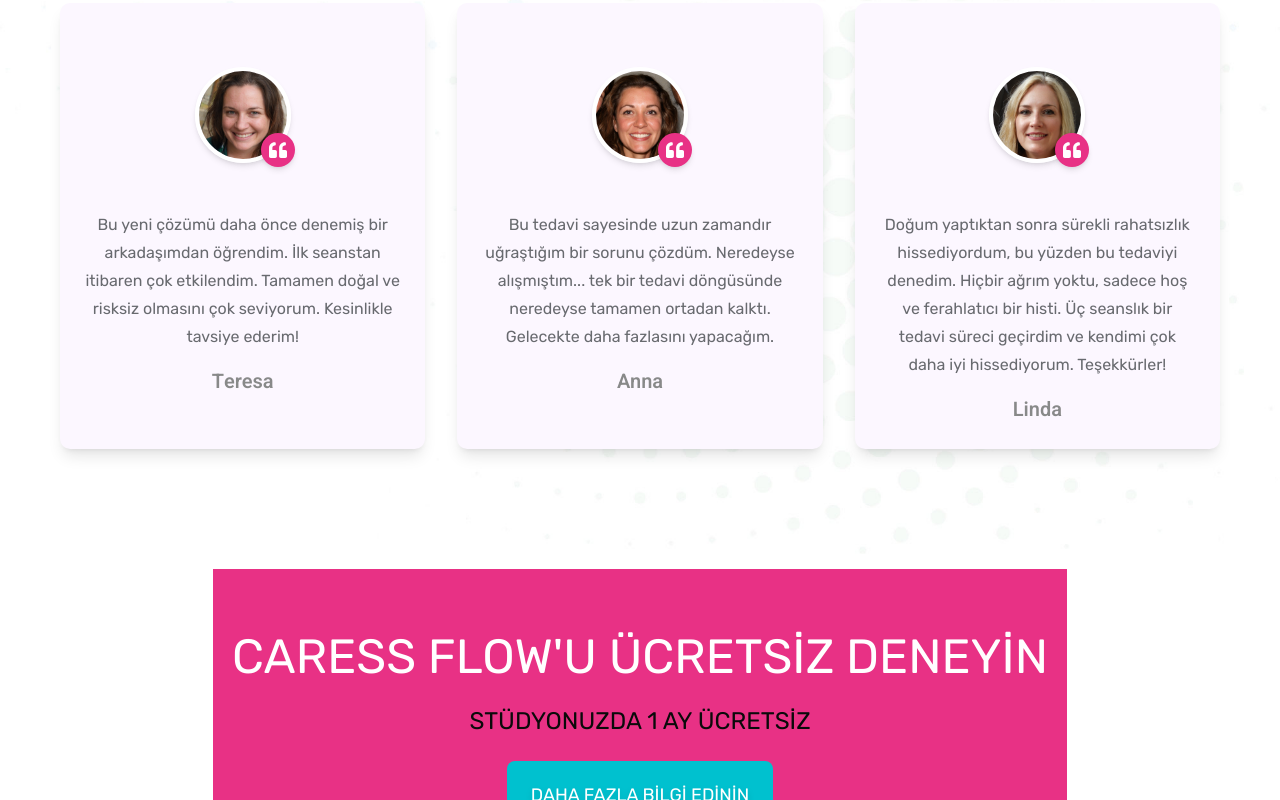
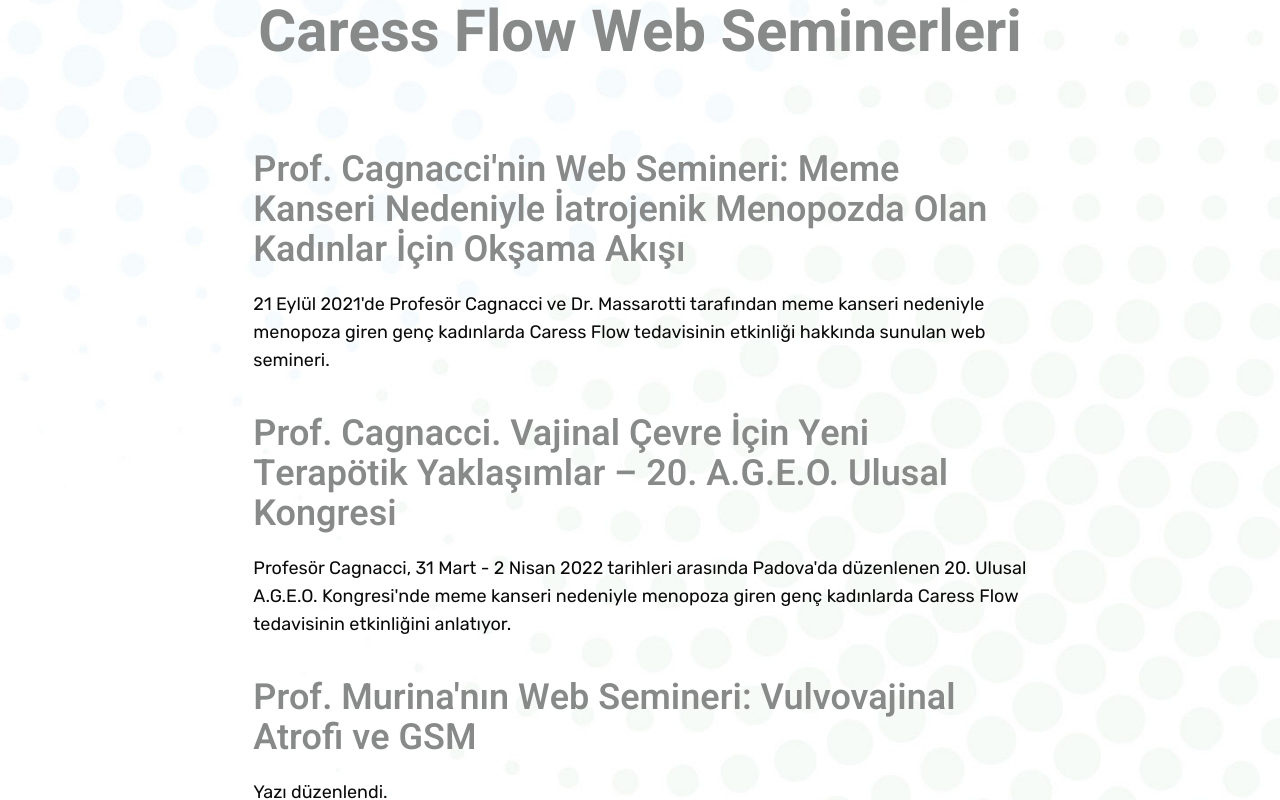
Before and after one commit to CodevorousLabs/Caressflow, a Next.js app in the folder client/: page /doktor-yorumlari in a window 1280 px wide. Shown: the part 860-1660 px from the top of the page. Built offline with nearby package versions, Linux system fonts and the light colour scheme.

Commit message:
feat: doctor feedback / webinar page is done

```diff
--- a/client/components/landingPageComponents/feedbacks/doctorFeedbacks/doctorFeedbacks.tsx
+++ b/client/components/landingPageComponents/feedbacks/doctorFeedbacks/doctorFeedbacks.tsx
@@ -1,55 +1,51 @@
 import MainComponent from "@/components/reusableComponents/mainComponent"
-import avatar1 from "@/public/assets/userAvatars/userAvatar1.jpg"
-import avatar2 from "@/public/assets/userAvatars/userAvatar2.jpg"
-import avatar3 from "@/public/assets/userAvatars/userAvatar3.jpg"
-import FeedbackCard from "@/components/reusableComponents/feedbackCard"
 import SectionDescription from "@/components/reusableComponents/sectionDescription"
+import InformationContainer from "@/components/reusableComponents/informationContainer"
+
 const staticData = [
   {
-    name: "Teresa",
-    comment: "Bu yeni çözümü daha önce denemiş bir arkadaşımdan öğrendim. İlk seanstan itibaren çok etkilendim. Tamamen doğal ve risksiz olmasını çok seviyorum. Kesinlikle tavsiye ederim!",
-    imageURL: avatar1
+    title: "Prof. Cagnacci'nin Web Semineri: Meme Kanseri Nedeniyle İatrojenik Menopozda Olan Kadınlar İçin Okşama Akışı",
+    description: "21 Eylül 2021'de Profesör Cagnacci ve Dr. Massarotti tarafından meme kanseri nedeniyle menopoza giren genç kadınlarda Caress Flow tedavisinin etkinliği hakkında sunulan web semineri."
   },
   {
-    name: "Anna",
-    comment: "Bu tedavi sayesinde uzun zamandır uğraştığım bir sorunu çözdüm. Neredeyse alışmıştım... tek bir tedavi döngüsünde neredeyse tamamen ortadan kalktı. Gelecekte daha fazlasını yapacağım.",
-    imageURL: avatar2
+    title: "Prof. Cagnacci. Vajinal Çevre İçin Yeni Terapötik Yaklaşımlar – 20. A.G.E.O. Ulusal Kongresi",
+    description: "Profesör Cagnacci, 31 Mart - 2 Nisan 2022 tarihleri arasında Padova'da düzenlenen 20. Ulusal A.G.E.O. Kongresi'nde meme kanseri nedeniyle menopoza giren genç kadınlarda Caress Flow tedavisinin etkinliğini anlatıyor."
   },
   {
-    name: "Linda",
-    comment: "Doğum yaptıktan sonra sürekli rahatsızlık hissediyordum, bu yüzden bu tedaviyi denedim. Hiçbir ağrım yoktu, sadece hoş ve ferahlatıcı bir histi. Üç seanslık bir tedavi süreci geçirdim ve kendimi çok daha iyi hissediyorum. Teşekkürler!",
-    imageURL: avatar3
+    title: "Prof. Murina'nın Web Semineri: Vulvovajinal Atrofi ve GSM",
+    description: "Yazı düzenlendi."
   },
   {
-    name: "Teresa",
-    comment: "Bu yeni çözümü daha önce denemiş bir arkadaşımdan öğrendim. İlk seanstan itibaren çok etkilendim. Tamamen doğal ve risksiz olmasını çok seviyorum. Kesinlikle tavsiye ederim!",
-    imageURL: avatar1
+    title: "Dr. Tirelli'nin Web Semineri: Okşama Akışı: Klinik Deneyim",
+    description: "Dr. Tirelli, Caress Flow ile ilgili deneyimlerini paylaşıyor."
   },
-  {
-    name: "Anna",
-    comment: "Bu tedavi sayesinde uzun zamandır uğraştığım bir sorunu çözdüm. Neredeyse alışmıştım... tek bir tedavi döngüsünde neredeyse tamamen ortadan kalktı. Gelecekte daha fazlasını yapacağım.",
-    imageURL: avatar2
-  },
-  {
-    name: "Linda",
-    comment: "Doğum yaptıktan sonra sürekli rahatsızlık hissediyordum, bu yüzden bu tedaviyi denedim. Hiçbir ağrım yoktu, sadece hoş ve ferahlatıcı bir histi. Üç seanslık bir tedavi süreci geçirdim ve kendimi çok daha iyi hissediyorum. Teşekkürler!",
-    imageURL: avatar3
-  }
+
 ]
+
 
 export default function DoctorFeedbacksPage() {
   return (
     <MainComponent>
-      <div className="flex flex-col w-full justify-center items-center px-15 py-30 relative">
+      <div className="flex flex-col w-full justify-center items-center px-15 py-30 relative space-y-16">
         <div className="flex flex-col justify-center items-center space-y-5 z-10">
-          <SectionDescription>Doktor Yorumları</SectionDescription>
+          <SectionDescription>Doktor & Profesyonel Yorumları</SectionDescription>
         </div>
 
-        <div className="grid grid-cols-1 sm:grid-cols-2 lg:grid-cols-3 gap-8 justify-items-center">
-          {staticData.map((fb, i) => (
-            <FeedbackCard key={i} feedback={fb} />
-          ))}
+        <InformationContainer title="CARESS FLOW'U ÜCRETSİZ DENEYİN" description="STÜDYONUZDA 1 AY ÜCRETSİZ" buttonText="DAHA FAZLA BİLGİ EDİNİN" />
+
+        <div className="flex flex-col justify-center items-center space-y-5 z-10">
+          <SectionDescription>Caress Flow Web Seminerleri</SectionDescription>
         </div>
+
+        <div className="flex flex-col justify-start items-start space-y-10 w-full sm:w-10/12 lg:w-8/12">
+          {staticData.map((stat: { title: string, description: string }, i: number) =>
+            <div className="space-y-5" key={i}>
+              <p className="font-heebo text-4xl text-gray-text font-semibold">{stat.title}</p>
+              <p className="font-rubik text-lg">{stat.description}</p>
+            </div>
+          )}
+        </div>
+
       </div>
     </MainComponent>
   )
```
